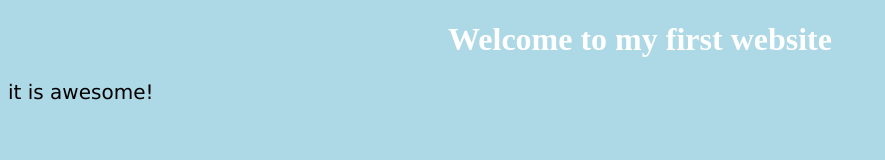
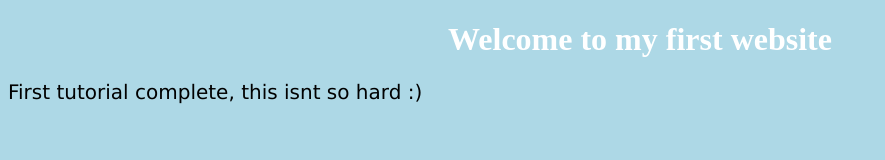
Before and after one commit to JAnglesea/CM1101-Coursework, a plain HTML site: page index.html in a window 1280 px wide. Shown: the whole page, without its empty margins (0-885 px from the left). Drawn offline with Linux system fonts and the light colour scheme.

Commit message:
Update index.html

```diff
--- a/index.html
+++ b/index.html
@@ -5,7 +5,7 @@
 
 <h1>Welcome to my first website </h1>
 
-<p>it is awesome!</p>
+<p>First tutorial complete, this isnt so hard :)</p>
 
 </body>
 </html>
```
